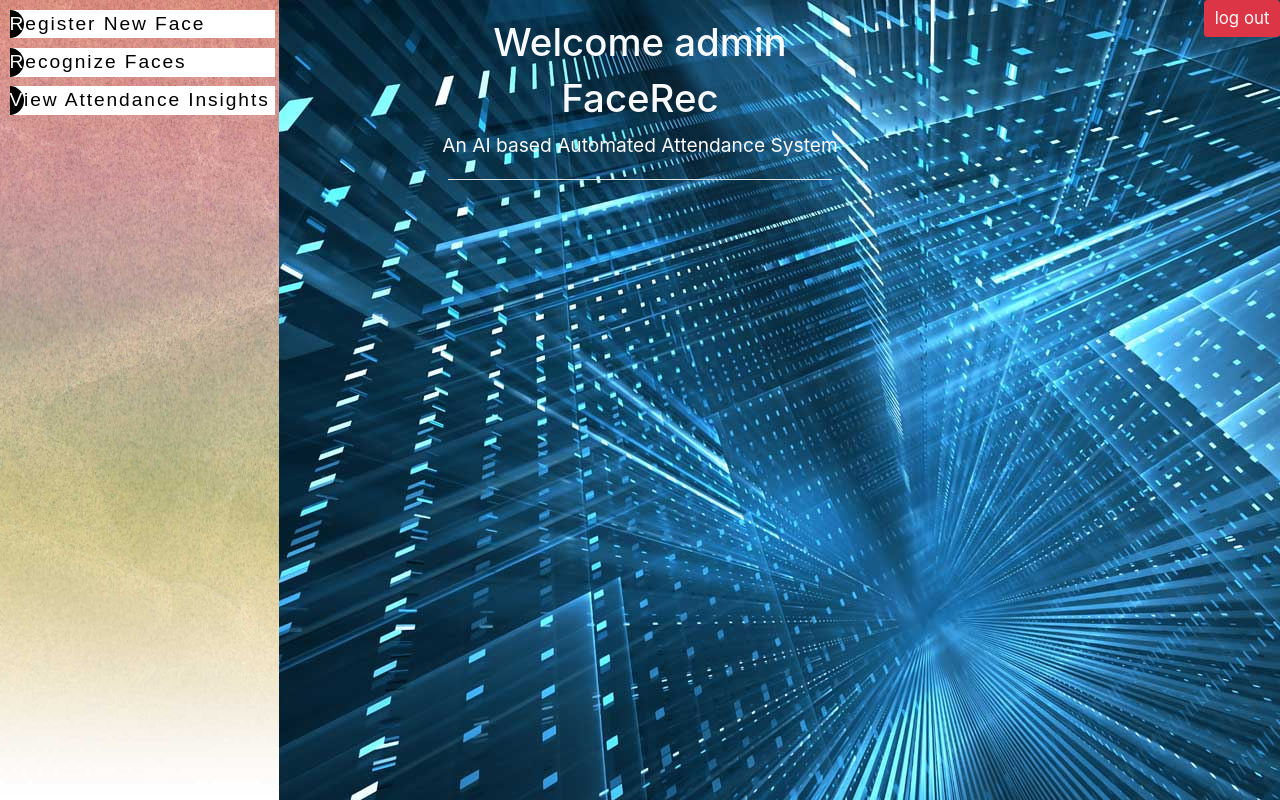
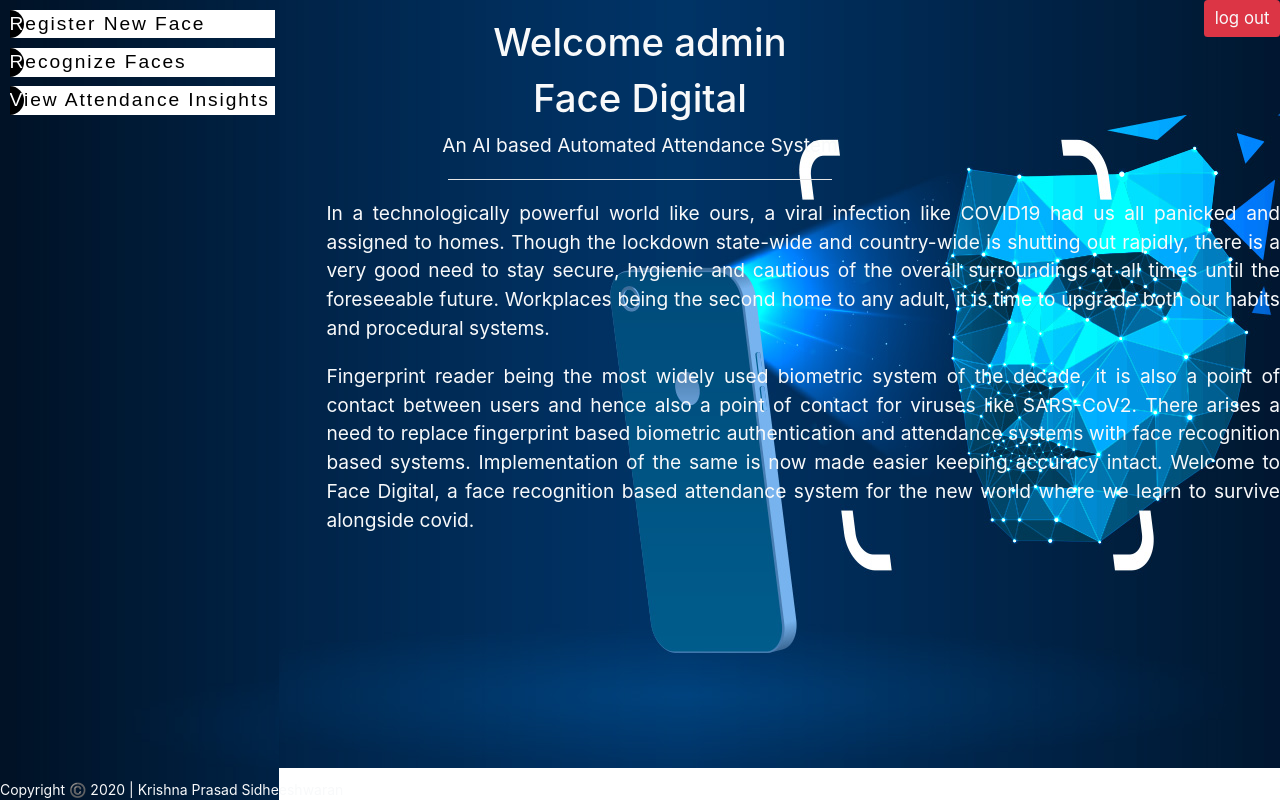
Before and after one commit to ssamiran472/facerecognation, a Django app: page / in a window 1280 px wide. Run offline with Django 3.2, Linux system fonts and the light colour scheme; a user stored in the database is signed in; parts of the project's set-up code (start-up, migrations or seed data) failed here and were passed over; some libraries are stand-ins or nearby versions.

Commit message:
all small changes

```diff
--- a/facerecognation/settings.py
+++ b/facerecognation/settings.py
@@ -25,7 +25,7 @@
 # SECURITY WARNING: don't run with debug turned on in production!
 DEBUG = True
 
-ALLOWED_HOSTS = ['localhost', '127.0.0.1:8000', 'decodepro.in', '167.172.153.126', 'www.decodepro.in']
+ALLOWED_HOSTS = ['localhost', '127.0.0.1', 'decodepro.in', '167.172.153.126', 'www.decodepro.in']
 
 
 # Application definition
@@ -38,7 +38,7 @@
     'django.contrib.messages',
     'django.contrib.staticfiles',
     'main',
-    'xlwt'
+
 ]
 
 MIDDLEWARE = [
--- /dev/null
+++ b/main/dummy.py
@@ -0,0 +1,5 @@
+'''This is a Dummy Function,
+                a necessary pseudo code for register.py to run flawlessly'''
+
+def dummy(input=None):
+    return print("This is an important pseudo function")
--- /dev/null
+++ b/main/recognize.py
@@ -0,0 +1,101 @@
+'''This function is used to run live face recognitions in order to mark attendance actively.
+This function takes two inputs 1. An image frame and 2. Desired alpha value. This function automatically
+detects, generates embeddings and recognizes the faces comparing it with the faces in database
+and return a list of names in recognized in the input frame.'''
+
+
+# Import all required libraries
+from PIL import Image
+from numpy import asarray
+from numpy import load
+from numpy import expand_dims
+from mtcnn.mtcnn import MTCNN
+from sklearn.preprocessing import LabelEncoder
+from sklearn.preprocessing import Normalizer
+import pickle, joblib, numpy, warnings
+# Ignore any unnecessary warnings
+warnings.filterwarnings('ignore')
+
+# Load all required model instances to current session
+# Load Facenet embedder
+facenet = 'models/embedder/facenet.pkl'
+infile = open(facenet, 'rb')
+embedder = pickle.load(infile)
+infile.close()
+# Load serialized SVC model
+filename = "models/classifier/classifier.joblib"
+with open(filename, 'rb') as m:
+    svc = joblib.load(m)
+# Normalize input face vectors
+in_encoder = Normalizer(norm='l2')
+# Load label encoder classes
+out_encoder = LabelEncoder()
+out_encoder.classes_ = numpy.load('models/encoder/classes.npy')
+
+# Define a function to extract_faces using the loaded model
+def extract_face(frame, required_size=(160, 160)):
+    detector = MTCNN()
+    # prep image
+    image = frame.convert('RGB')
+    # convert to array
+    pixels = asarray(frame)
+    # detect faces in the image
+    results = detector.detect_faces(pixels)
+    _ = len(results)
+    faces = numpy.zeros((_, 160,160,3))
+    # Search for multiple faces and append as an array
+    for i, m in enumerate(results):
+        x1, y1, width, height = m['box']
+        x1, y1 = abs(x1), abs(y1)
+        x2, y2 = x1 + width, y1 + height
+        face = pixels[y1:y2, x1:x2]
+        image = Image.fromarray(face)
+        image = image.resize(required_size)
+        faces[i] = asarray(image)
+    return faces
+
+# Define a function that extracts embeddings
+def get_embedding(model, face_pixels):
+    # scale pixel values
+    face_pixels = face_pixels.astype('float32')
+    # standardize pixel values across channels (global)
+    mean, std = face_pixels.mean(), face_pixels.std()
+    face_pixels = (face_pixels - mean) / std
+    # transform face into one sample
+    samples = expand_dims(face_pixels, axis=0)
+    # make prediction to get embedding
+    yhat = model.predict(samples)
+    return yhat[0]
+
+# Define a function that returns the predicted labels and confident scores
+def embedded(frame):
+#     embedder, svc, in_encoder, out_encoder = models()
+    imgs = extract_face(frame)
+    _ = len(imgs)
+    embs = numpy.zeros((_, 128))
+    for i, m in enumerate(imgs):
+        embs[i] = get_embedding(embedder, m)
+    labels = []
+    confs = []
+    for i, m in enumerate(embs):
+        emb = m.reshape(1, -1)
+        emb = in_encoder.transform(emb)
+        pred = svc.predict(emb)
+        conf_ = svc.predict_proba(emb)
+        l_ = (out_encoder.inverse_transform(pred))
+        labels.append(l_[0])
+        confs.append(conf_[0][pred[0]])
+    return labels, confs
+
+def recognize(frame, alpha):
+    output=[]
+    name, score = embedded(frame)
+    for i, n in enumerate(name):
+        if round(score[i]*100, 2) > alpha:
+            output.append(n)
+        else:
+            output.append("Unknown")
+    return output
+
+if __name__ == "__main__":
+    recognize()
--- a/main/views.py
+++ b/main/views.py
@@ -10,7 +10,8 @@
 
 from .models import EmployeeInfo, Images
 from django.contrib.auth import authenticate, login, logout
-# from .register import register
+from .register import register
+from .recognize import recognize
 
 @login_required(login_url="/login/")
 def index(request):
@@ -74,7 +75,7 @@
                 image = Images(name_of_employee=information, images = files)
                 image.save()
                 term_no += 1
-            # status = register.register(request.user.username, name)
+            status = register(request.user.username, name)
             add_register_employee_sheet(name, ids, request)
         return JsonResponse({'success': 'file uploaded successful'}, safe=False)
 
@@ -120,7 +121,8 @@
 def recognizing_image(request):
     if request.method == 'POST':
         files = request.FILES['images']
-        names=['akash', 'samiran']
+        names=recognize(request.user.username, files)
+
         do_attendance2(names, request)
 
 
--- a/static/css/index.css
+++ b/static/css/index.css
@@ -1,5 +1,5 @@
 body{
-    background-image: url('../bg3.jpg');
+    background-image: url('../background.jpg');
     background-repeat: no-repeat;
     /* background-size: cover; */
     /* background-color: #4CAF50;*/
@@ -37,7 +37,7 @@
         top:0;
         left: 0;
         bottom:0;
-        background-image: url('../bg4.jpg');
+        background-image: url('../background.jpg');
         background-repeat: no-repeat;
         background-size: cover;
     }
@@ -107,13 +107,30 @@
     display: none;
 }
 
+#copyright{
+    position: fixed;
+    left: 0;
+    bottom: 0;
+    margin-bottom: 0;
+    font-size: 14px;
+
+}
+@media (max-width: 600px){
+    body{
+        background-size: cover;
+    }
+}
 @media (min-width: 601px){
     #info{
         display: block;
+        margin-left: 17rem;
     }
     #form{
         position: absolute;
         background-color: aqua;
+        background-image: url('../background.jpg');
+        background-repeat: no-repeat;
+        background-size: cover;
         top: 0;
         bottom: 0;
         left: 40%;
--- a/templates/index.html
+++ b/templates/index.html
@@ -4,7 +4,7 @@
     <meta charset="UTF-8">
     {% load static %}
     <meta name="viewport" content="width=device-width, initial-scale=1.0">
-    <title>Welcome to FaceRec</title>
+    <title>Face Digital</title>
     <!-- my css file -->
     <link rel="stylesheet" href="{% static 'css/index.css' %}">
     <!-- boostrap4 link -->
@@ -28,7 +28,7 @@
 
         <div id='form' class='text-center p-3' style='display: none'>
             <button class='btn btn-active' id='disapper'>&#10006;</button>
-            <h2 class='h3'>Verify Authorization</h2>
+            <h2 class='h3 text-light'>Verify Authorization</h2>
             <form method='post' class='text-center' action='{% url "extra_checking" %}'>
                 {% csrf_token %}
                 <input type='password' name='password' id='password' placeholder='enter your password' required>
@@ -46,13 +46,21 @@
         </div>
     <div class='text-center mt-3'>
         <h1 class='h2 text-light'>Welcome {{request.user.username}}</h1>
-        <h1 class='text-light h2'>FaceRec</h1>
+        <h1 class='text-light h2'>Face Digital</h1>
         <p id='ptag' class='text-light text-center display1'>An AI based Automated Attendance System</p>
         <hr>
     </div>
         <!--Primary Container for mobile views -->
         <div  class="container-fluid">
             <!--Secondary Container for registration redirection-->
+            <div>
+                <p class='text-justify text-light'>
+                    In a technologically powerful world like ours, a viral infection like COVID19 had us all panicked and assigned to homes. Though the lockdown state-wide and country-wide is shutting out rapidly, there is a very good need to stay secure, hygienic and cautious of the overall surroundings at all times until the foreseeable future. Workplaces being the second home to any adult, it is time to upgrade both our habits and  procedural systems.
+                </p>
+                <p class='text-justify text-light'>
+                    Fingerprint reader being the most widely used biometric system of the decade, it is also a point of contact between users and hence also a point of contact for viruses like SARS-CoV2. There arises a need to replace fingerprint based biometric authentication and attendance systems with face recognition based systems. Implementation of the same is now made easier keeping accuracy intact. Welcome to Face Digital, a face recognition based attendance system for the new world where we learn to survive alongside covid.
+                </p>
+            </div>
             <div class='row'>
                 <div class="col-sm-4 text-center"><br>
                     <a href="{% url 'register' %}">
@@ -93,7 +101,7 @@
                 </div>
                 <!--Secondary Container for analytics dashboard redirection-->
                 <div class=" col-sm-4 text-center"><br>
-                    <a href="#">
+                    <a href="{% url 'export_attendance_xls' %}">
                         <img id='ana' class='rounded' style="height: 200px; width:200px;" src="{% static 'analysis.jpg' %}"><br>
                         <p class='text-light' id="Anas">View Attendance Insights</p>
                     </a>
@@ -102,12 +110,15 @@
         </div>
         <div id='info'>
             <!-- for some instraction and some information to show large device -->
-            <p>
-
-
+            <p class='text-justify text-light'>
+                In a technologically powerful world like ours, a viral infection like COVID19 had us all panicked and assigned to homes. Though the lockdown state-wide and country-wide is shutting out rapidly, there is a very good need to stay secure, hygienic and cautious of the overall surroundings at all times until the foreseeable future. Workplaces being the second home to any adult, it is time to upgrade both our habits and  procedural systems.
+            </p>
+            <p class='text-justify text-light'>
+                Fingerprint reader being the most widely used biometric system of the decade, it is also a point of contact between users and hence also a point of contact for viruses like SARS-CoV2. There arises a need to replace fingerprint based biometric authentication and attendance systems with face recognition based systems. Implementation of the same is now made easier keeping accuracy intact. Welcome to Face Digital, a face recognition based attendance system for the new world where we learn to survive alongside covid.
             </p>
         </div>
     </div>
+    <p id='copyright' class='text-light display-6'>Copyright ©️ 2020 | Krishna Prasad Sidheeshwaran</p>
 <script>
     function sideBar_open() {
     document.getElementById("mySidebar").style.width = "25%";
--- a/templates/register.html
+++ b/templates/register.html
@@ -6,7 +6,7 @@
     <meta name="viewport" content="width=device-width, initial-scale=1.0">
 
     <link rel="stylesheet" href="{% static 'css/register.css' %}">
-    <title>Registration</title>
+    <title>Register</title>
     <link rel="stylesheet" href="https://maxcdn.bootstrapcdn.com/bootstrap/4.0.0/css/bootstrap.min.css" integrity="sha384-Gn5384xqQ1aoWXA+058RXPxPg6fy4IWvTNh0E263XmFcJlSAwiGgFAW/dAiS6JXm" crossorigin="anonymous">
     <script src="https://ajax.googleapis.com/ajax/libs/jquery/3.5.1/jquery.min.js"></script>
 
@@ -26,7 +26,7 @@
 <div id='alrt'></div>
 <h3 id="back"><a href="/"><button class='btn btn-active bg-success text-light'>Go back</button></a></h3>
 <div class='header text-center' id='heading_element'>
-    <h1 class='h1 text-light'>welcome {{request.user.username}}</h1>
+    <h1 class='h1 text-light'>Welcome {{request.user.username}}</h1>
     <h1 class='h1 text-light'>Register</h1>
     <p class='h6 text-light'>Please fill in this form to register for attendance</p>
     <hr>
@@ -94,7 +94,7 @@
   <div id="lock-modal"></div>
   <div id="loading-circle"></div>
 </div>
-
+<p id='copyright' class='text-light'>Copyright ©️ 2020 | Krishna Prasad Sidheeshwaran</p>
 <script>
 
 // The buttons to start & stop stream and to capture the image
```
Also changed, not shown: main/register .py (renamed from main/register.py, +89 -32 lines), static/css/register.css (+9 -1 lines), templates/login.html (+20 -0 lines), templates/recognize2.html (+20 -1 lines), db.sqlite3.
